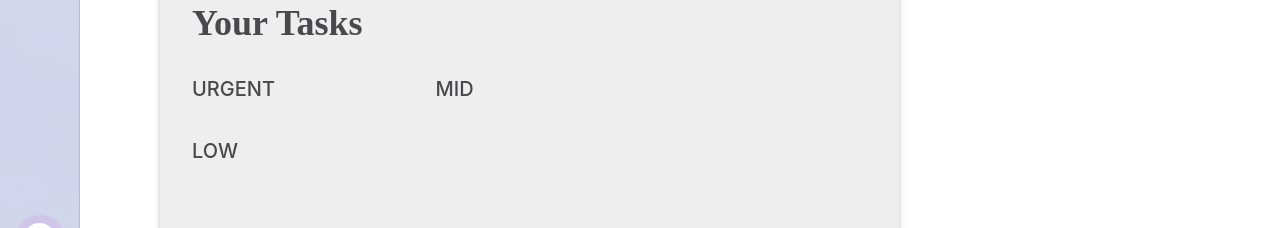
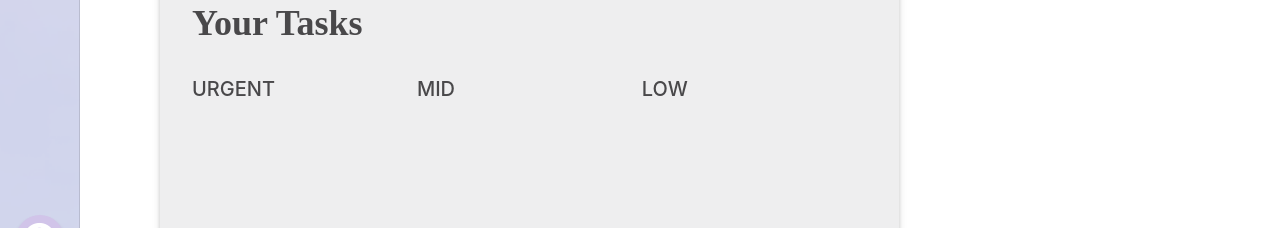
Before and after one commit to angelaapostolska/task_manager, a Vue app: page / in a window 1280 px wide. Shown: the part 268-496 px from the top of the page. Built offline with nearby package versions, Linux system fonts and the light colour scheme; a small style sheet from the web is missing.

Commit message:
fixed: task container columns

```diff
--- a/src/components/TaskContainer.vue
+++ b/src/components/TaskContainer.vue
@@ -1,7 +1,7 @@
 <template>
   <v-card class="task-container elevation-3">
     <h2 class="div-title">Your Tasks</h2>
-    <v-row dense class="columns">
+    <v-row dense no-gutters class="columns">
       <v-col cols="12" md="4">
         <div class="header-row">
           <h3>Urgent</h3>
@@ -46,10 +46,6 @@
   margin-bottom: 1.5rem;
 }
 
-.columns {
-  gap: 1rem;
-}
-
 .header-row {
   display: flex;
   justify-content: space-between;
```
